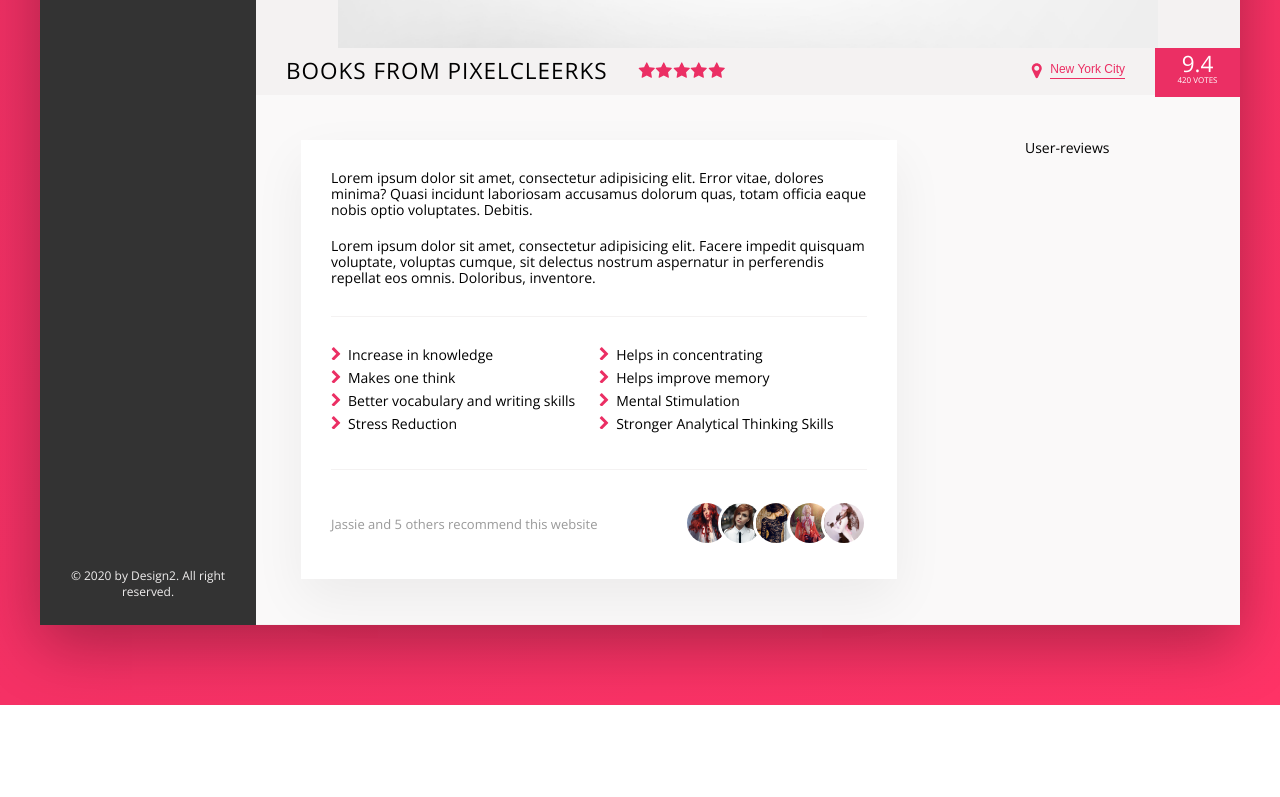
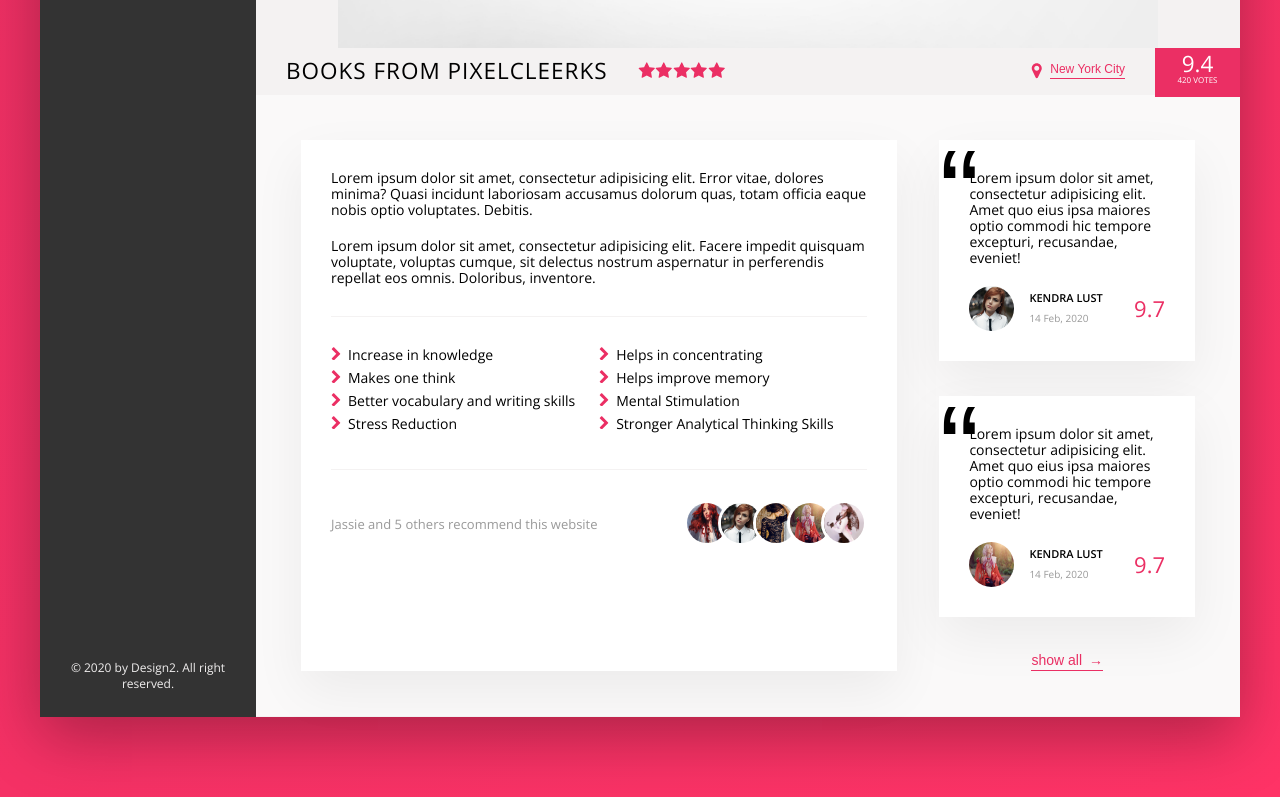
Before and after one commit to RomjanHossain/DesignWeb2, a website: page index.html in a window 1280 px wide. Shown: the part 650-1447 px from the top of the page. Before the commit the page ends 1355 px from the top, so only its background shows below. Drawn offline with nearby package versions, Linux system fonts and the light colour scheme.

Commit message:
user review

```diff
--- a/index.html
+++ b/index.html
@@ -150,7 +150,35 @@
                             </p>
                         </div>
                     </div>
-                    <div class="user-reviews">User-reviews</div>
+                    <div class="user-reviews">
+                        <figure class="review">
+                            <blockquote class="review__text">
+                                Lorem ipsum dolor sit amet, consectetur adipisicing elit. Amet quo eius ipsa maiores optio commodi hic tempore excepturi, recusandae, eveniet!
+                            </blockquote>
+                            <figcaption class="review__user">
+                                <img src="img/f2.jpg" alt="" class="review__img">
+                                <div class="review__user-box">
+                                    <p class="review__user-name">Kendra Lust</p>
+                                    <p class="review__user-date">14 Feb, 2020</p>
+                                </div>
+                                <div class="review__rating">9.7</div>
+                            </figcaption>
+                        </figure>
+                        <figure class="review">
+                            <blockquote class="review__text">
+                                Lorem ipsum dolor sit amet, consectetur adipisicing elit. Amet quo eius ipsa maiores optio commodi hic tempore excepturi, recusandae, eveniet!
+                            </blockquote>
+                            <figcaption class="review__user">
+                                <img src="img/f4.jpg" alt="" class="review__img">
+                                <div class="review__user-box">
+                                    <p class="review__user-name">Kendra Lust</p>
+                                    <p class="review__user-date">14 Feb, 2020</p>
+                                </div>
+                                <div class="review__rating">9.7</div>
+                            </figcaption>
+                        </figure>
+                        <button class="btn-inline">show all <span>&rarr;</span></button>
+                    </div>
                 </div>
             </main>
         </div>
```
